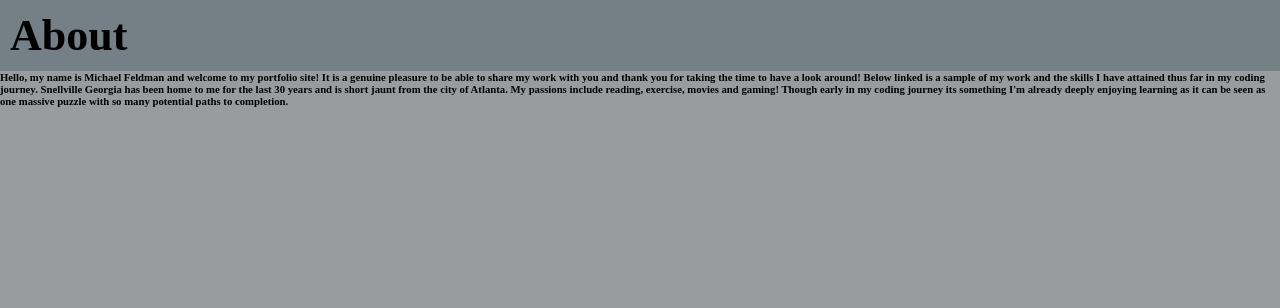
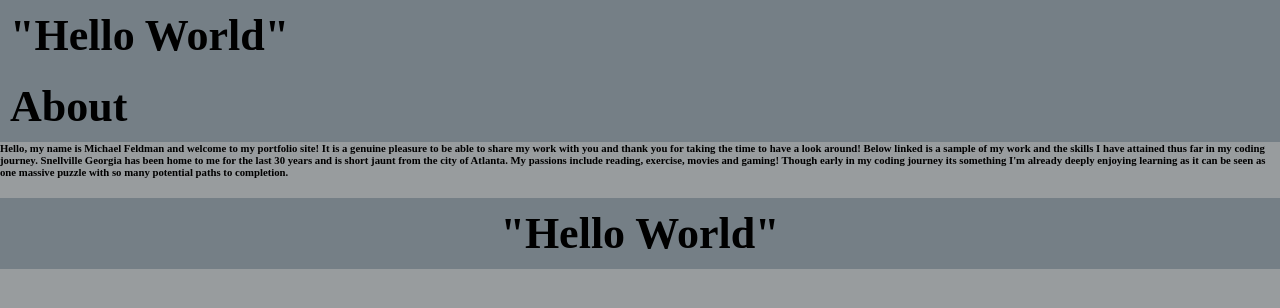
Before and after one commit to micah41224/20-React-Portfolio, a React (Create React App) app: page / in a window 1280 px wide. Shown: the top 308 px of the page. Built offline with nearby package versions, Linux system fonts and the light colour scheme.

Commit message:
created basic framework for navbar, about section and footer

```diff
--- a/src/App.js
+++ b/src/App.js
@@ -1,13 +1,17 @@
-import logo from './logo.svg';
+// import logo from './logo.svg';
+import React from "react";
 import './App.css';
 import About from "./components/about";
 import Navbar from "./components/navbar";
+import Footer from "./components/footer";
 
 function App() {
   return (
     <>
+    <Navbar/>
     <About/>
-    {/* <Navbar/> */}
+    <Footer/>
+
     </>
   );
 }
--- a/src/components/footer.js
+++ b/src/components/footer.js
@@ -0,0 +1,16 @@
+import React from 'react'
+
+
+const footer = () => {
+    return(
+        <footer>
+   <h1> "Hello World" </h1>
+   </footer>
+    )
+}
+
+
+
+
+
+export default footer
--- a/src/components/navbar.js
+++ b/src/components/navbar.js
@@ -2,12 +2,15 @@ import React from 'react'
 
 
 const navbar = () =>{
-    "Hello World"
+    return(
+        <header>
+   <h1> "Hello World" </h1>
+   </header>
+    );
 }
 
 
 
 
 
-
 export default navbar
```
